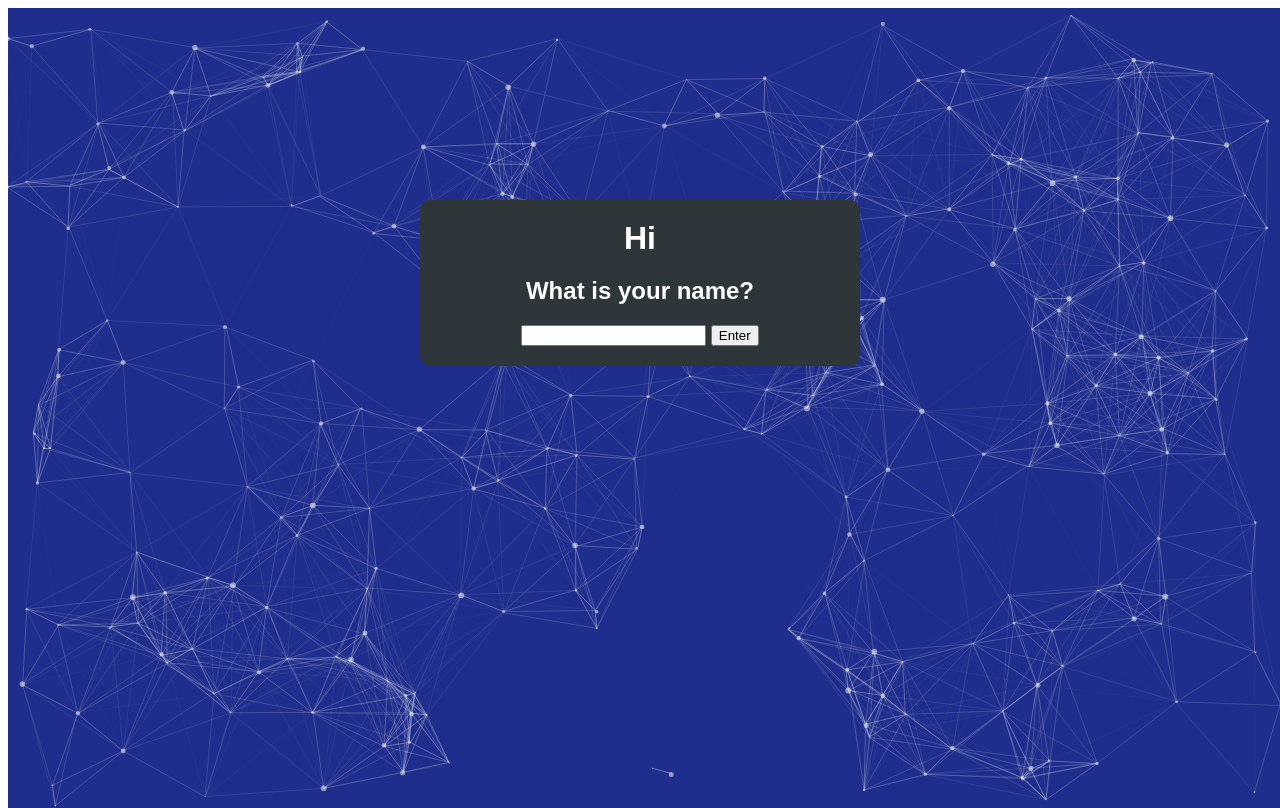
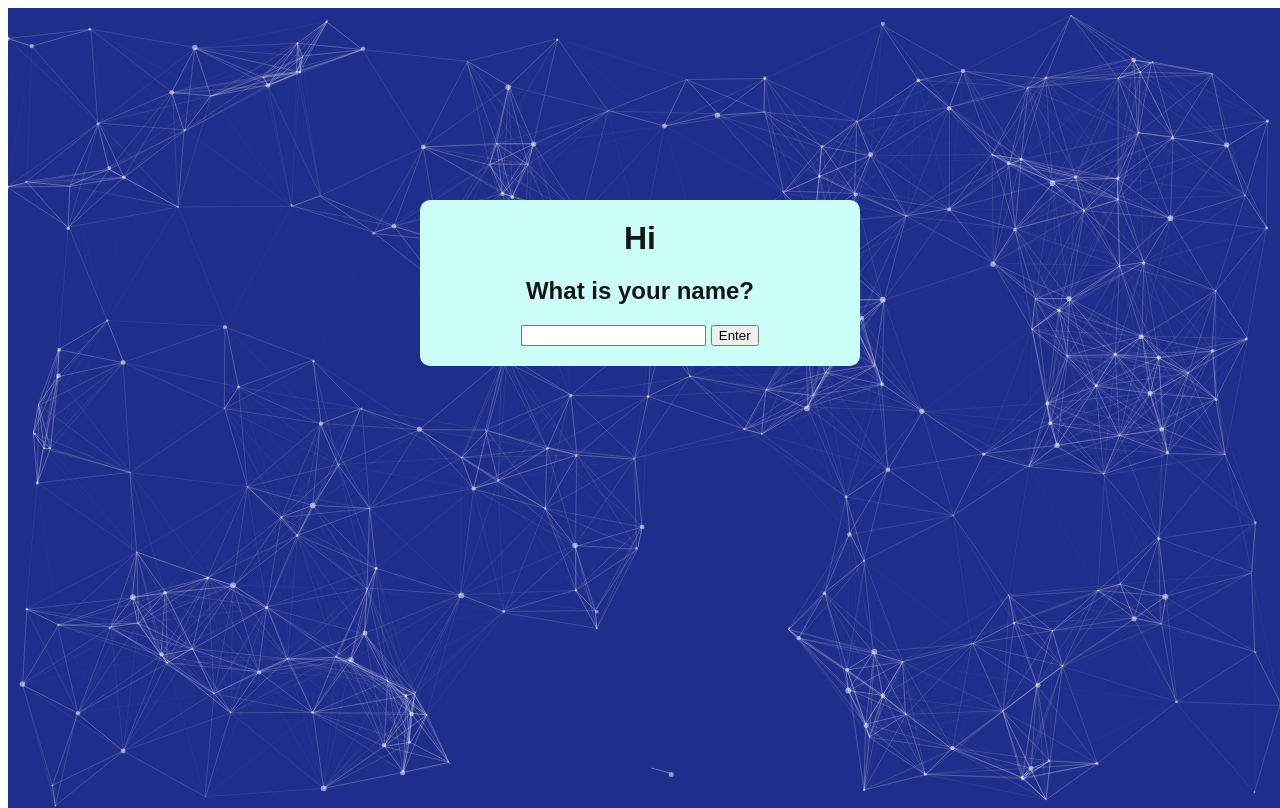
Before and after one commit to neb-b/example, a plain HTML site: page index.html in a window 1280 px wide. Drawn offline with Linux system fonts and the light colour scheme; animation ran at ten frames a second.

Commit message:
change color

```diff
--- a/style.css
+++ b/style.css
@@ -1,7 +1,7 @@
 html,body{
 	width: 100%;
 	height: 100%;
-  color: #fff;
+  color: #161616;
   font-family: sans-serif;
 }
 
@@ -33,6 +33,6 @@ canvas{
   margin-right: auto;
   padding: 20px;
   border-radius: 10px;
-  background-color: #2f3639;
+  background-color: #cdfff9;
   text-align: center;
 }
```
